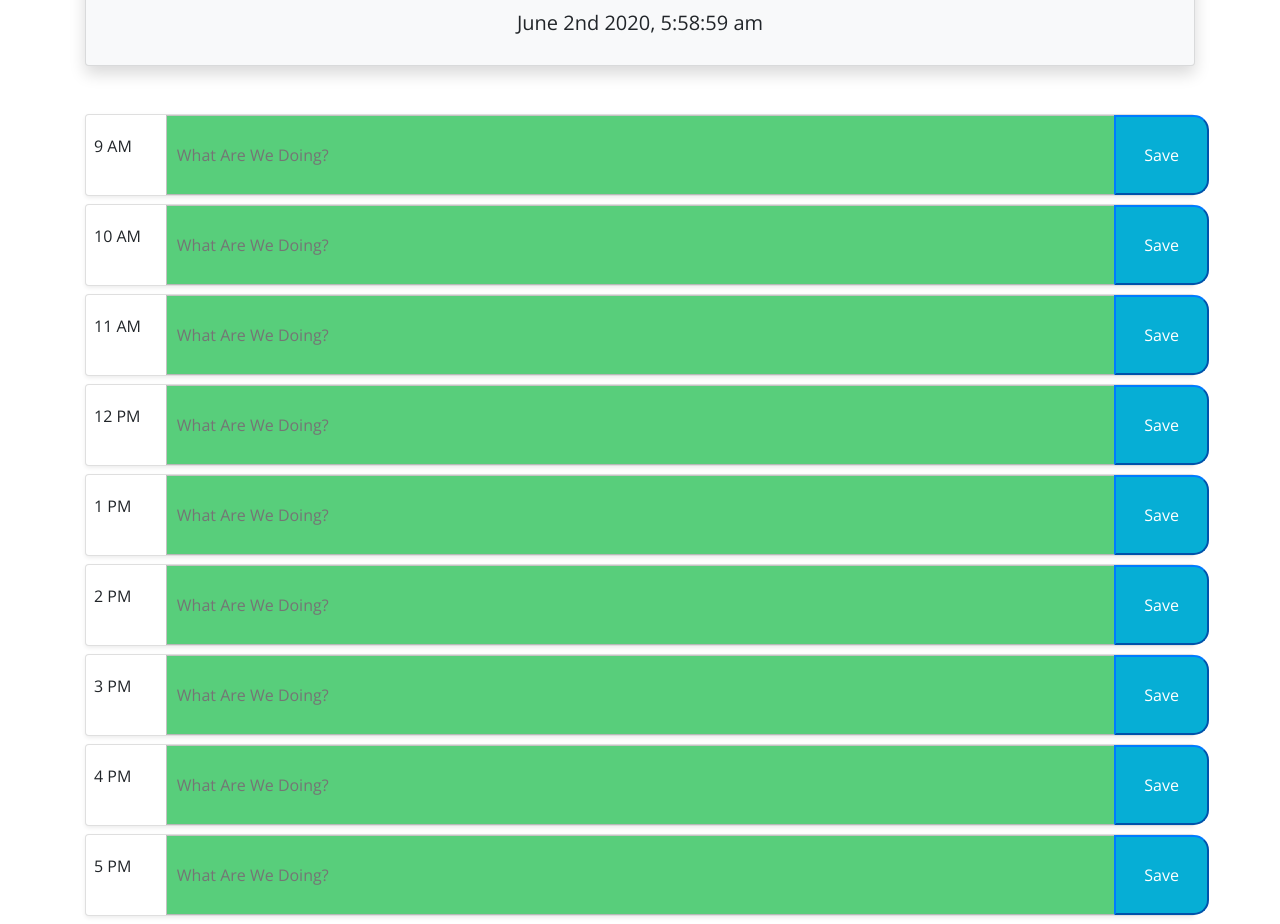
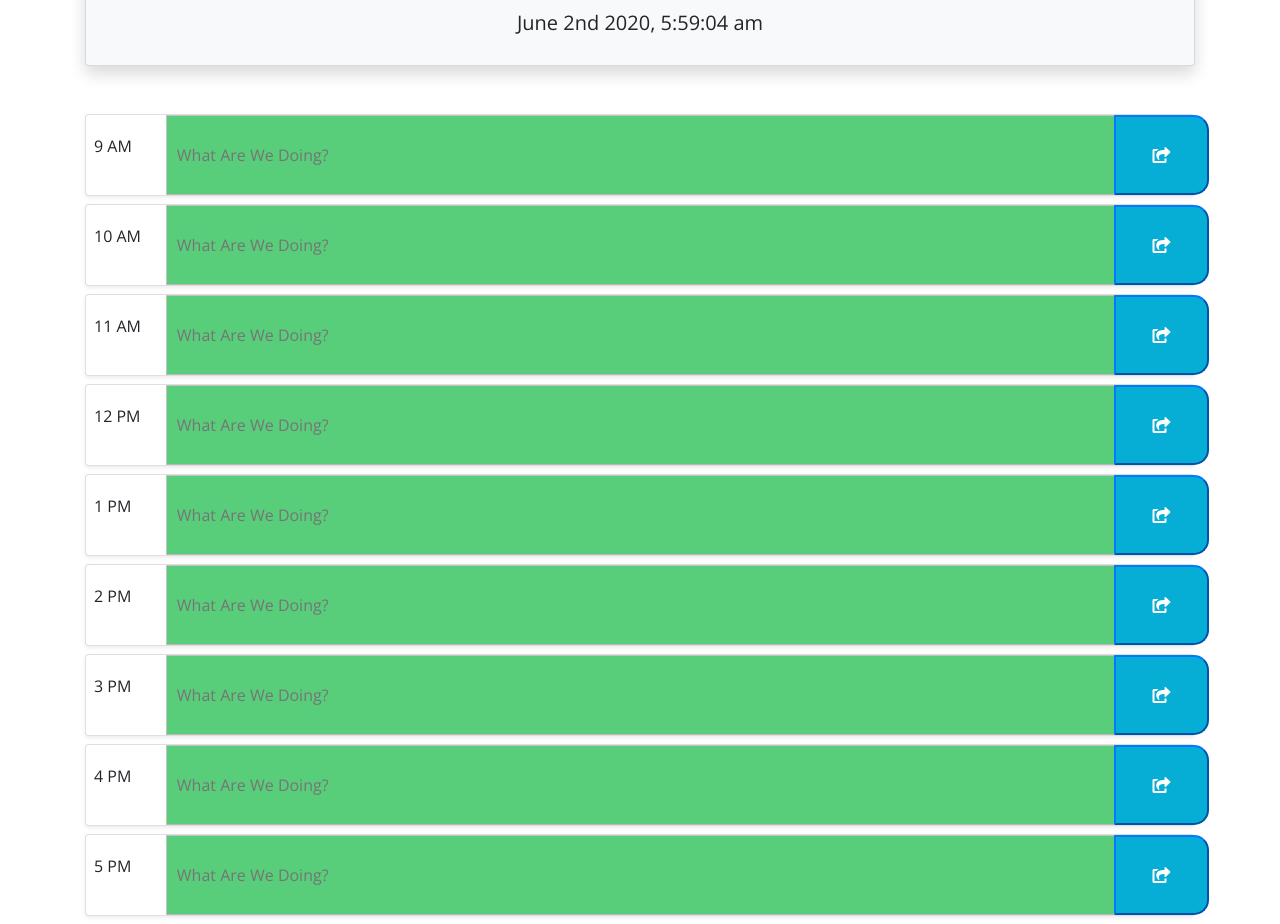
Before and after one commit to cfergus7/hw05, a plain HTML site: page index.html in a window 1280 px wide. Shown: the part 131-1055 px from the top of the page. Drawn offline with nearby package versions, Linux system fonts and the light colour scheme.

Commit message:
timer function works

```diff
--- a/Assets/script.js
+++ b/Assets/script.js
@@ -1,11 +1,14 @@
+$(document).ready(function(){
 //----define moment varibles used to show time----//
+function updateTime(){
 var date = moment().format('MMMM Do YYYY, h:mm:ss a');
-// var currentTime = moment().format('H');
-// console.log(currentTime);
 
-//-------append date----------//
-$("#currentDay").append(date);
-
+$("#currentDay").html(date);
+};
+updateTime();
+setInterval(function(){
+    updateTime();
+},1000);
 
 //---------background Updater------------------------//
 
@@ -34,26 +37,28 @@ function updatetime() {
 $(".rowBtn").on("click", function () {
     var timeOfday = $(this).parent().attr("id");
     var textContent = $("input").val().trim();
-
+    console.log();
     localStorage.setItem(timeOfday, textContent);
     console.log(timeOfday, textContent);
 });
 
 //-------Getting individual childern and setting to parent-----//
-$("#9am").children("input").val(localStorage.getItem("9am"));
 
-$("#10am").children("input").val(localStorage.getItem("10am"));
+$("#9am").children("input").val(localStorage.getItem("9am"))
 
-$("#11am").children("input").val(localStorage.getItem("11am"));
+$("#10am").children("input").val(localStorage.getItem("10am"))
 
-$("#12pm").children("input").val(localStorage.getItem("12pm"));
+$("#11am").children("input").val(localStorage.getItem("11am"))
 
-$("#1pm").children("input").val(localStorage.getItem("1pm"));
+$("#12pm").children("input").val(localStorage.getItem("12pm"))
 
-$("#2pm").children("input").val(localStorage.getItem("2pm"));
+$("#1pm").children("input").val(localStorage.getItem("1pm"))
 
-$("#3pm").children("input").val(localStorage.getItem("3pm"));
+$("#2pm").children("input").val(localStorage.getItem("2pm"))
 
-$("#4pm").children("input").val(localStorage.getItem("4pm"));
+$("#3pm").children("input").val(localStorage.getItem("3pm"))
 
-$("#5pm").children("input").val(localStorage.getItem("5pm"));
+$("#4pm").children("input").val(localStorage.getItem("4pm"))
+
+$("#5pm").children("input").val(localStorage.getItem("5pm"))
+});
--- a/index.html
+++ b/index.html
@@ -34,7 +34,7 @@
         <div class="row justify-content" id="9am">
           <p id="time" class="text-body col-1">9 AM </p>
           <input type="text" id="9" class="col-10" placeholder="What Are We Doing?">
-          <button class="rowBtn btn-primary col-1">Save</button>
+          <button class="rowBtn btn-primary col-1"><i class="fas fa-share-square"></i></button>
         </div>
       </div>
       <!---Row 2 10am-->
@@ -42,7 +42,7 @@
         <div class="row" id="10am">
           <p id="time" class="text-body col-1">10 AM </p>
           <input type="text" id="10" class="col-10" placeholder="What Are We Doing?">
-          <button class="rowBtn btn-primary col-1">Save</button>
+          <button class="rowBtn btn-primary col-1"><i class="fas fa-share-square"></i></button>
         </div>
       </div>
       <!---Row 3 11am-->
@@ -50,7 +50,7 @@
         <div class="row" id="11am">
           <p id="time" class=" text-body col-1">11 AM</p>
           <input type="text" id="11" class="col-10" placeholder="What Are We Doing?">
-          <button class="rowBtn btn-primary col-1">Save</button>
+          <button class="rowBtn btn-primary col-1"><i class="fas fa-share-square"></i></button>
         </div>
       </div>
       <!---Row 4 12pm-->
@@ -58,7 +58,7 @@
         <div class="row" id="12pm">
           <p id="time" class="text-body col-1">12 PM</p>
           <input type="text" id="12" class="col-10" placeholder="What Are We Doing?">
-          <button class="rowBtn btn-primary col-1">Save</button>
+          <button class="rowBtn btn-primary col-1"><i class="fas fa-share-square"></i></button>
         </div>
       </div>
       <!---Row 5 1pm-->
@@ -66,7 +66,7 @@
         <div class="row" id="1pm">
           <p id="time" class="text-body col-1">1 PM</p>
           <input type="text" id="13" class="col-10" placeholder="What Are We Doing?">
-          <button class="rowBtn btn-primary col-1">Save</button>
+          <button class="rowBtn btn-primary col-1"><i class="fas fa-share-square"></i></button>
         </div>
       </div>
       <!---Row 6 2pm-->
@@ -74,7 +74,7 @@
         <div class="row" id="2pm">
           <p id="time" class="text-body col-1">2 PM</p>
           <input type="text" id="14" class="col-10" placeholder="What Are We Doing?">
-          <button class="rowBtn btn-primary col-1">Save</button>
+          <button class="rowBtn btn-primary col-1"><i class="fas fa-share-square"></i></button>
         </div>
       </div>
       <!---Row 7 3pm-->
@@ -82,7 +82,7 @@
         <div class="row" id="3pm">
           <p id="time" class="text-body col-1">3 PM</p>
           <input type="text" id="15" class="col-10" placeholder="What Are We Doing?">
-          <button class="rowBtn btn-primary col-1">Save</button>
+          <button class="rowBtn btn-primary col-1"><i class="fas fa-share-square"></i></button>
         </div>
       </div>
       <!---Row 8 4pm-->
@@ -90,7 +90,7 @@
         <div class="row" id="4pm">
           <p id="time" class="text-body col-1">4 PM</p>
           <input type="text" id="16" class="col-10" placeholder="What Are We Doing?">
-          <button class="rowBtn btn-primary col-1">Save</button>
+          <button class="rowBtn btn-primary col-1"><i class="fas fa-share-square"></i></button>
         </div>
       </div>
       <!---Row 9 5pm-->
@@ -98,7 +98,7 @@
         <div class="row" id="5pm">
           <p id="time" class="text-body col-1">5 PM</p>
           <input type="text" id="17" class="col-10" placeholder="What Are We Doing?">
-          <button class="rowBtn btn-primary col-1">Save</button>
+          <button class="rowBtn btn-primary col-1"><i class="fas fa-share-square"></i></button>
         </div>
       </div>
       <!-- Optional JavaScript -->
```
Also changed, not shown: Assets/workDayPlanner.gif (added), 1 other file.
